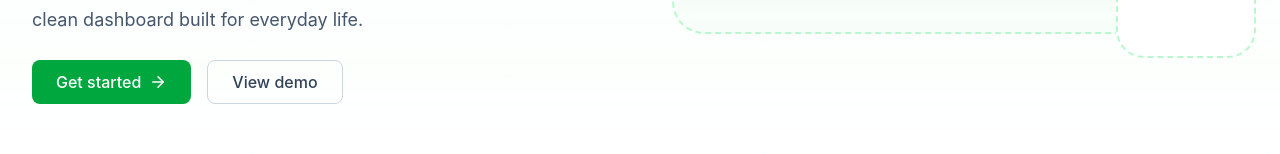
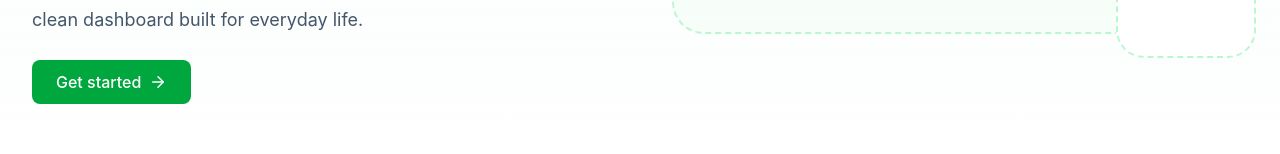
Before and after one commit to sandeshdubeyy/spendwise, a React (Vite) app in the folder client/: page / in a window 1280 px wide. Shown: the part 557-711 px from the top of the page. Built offline with nearby package versions, Linux system fonts and the light colour scheme.

Commit message:
feat: remove demo link button from HeroSection component

```diff
--- a/client/src/components/landing/HeroSection.tsx
+++ b/client/src/components/landing/HeroSection.tsx
@@ -35,12 +35,6 @@ const HeroSection = () => {
                                 <Button size="lg">
                                     Get started
                                     <ArrowRight size={18} />
-                                </Button>
-                            </Link>
-
-                            <Link to={ROUTES.HOME}>
-                                <Button variant="outline" size="lg">
-                                    View demo
                                 </Button>
                             </Link>
                         </div>
```
